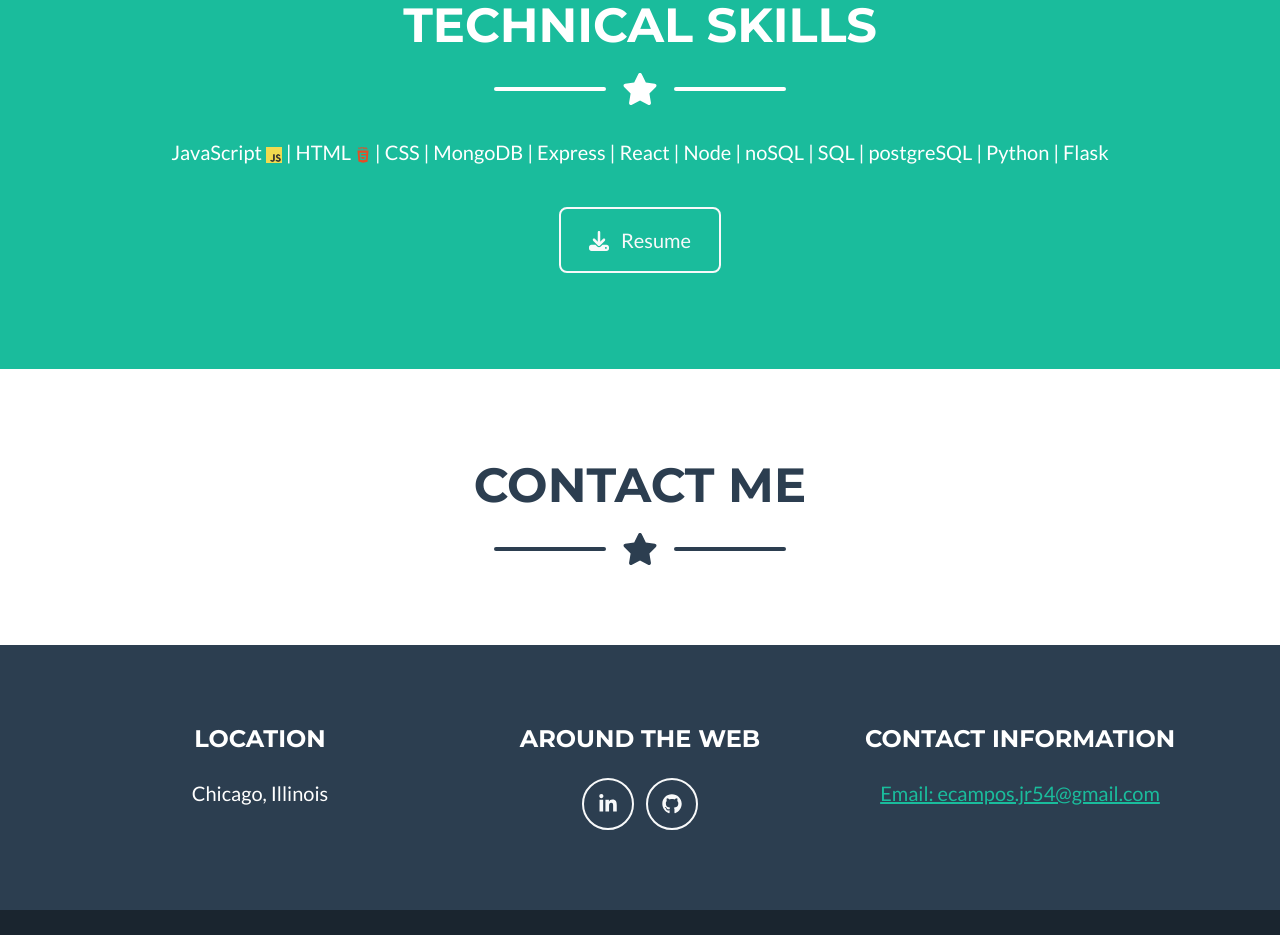
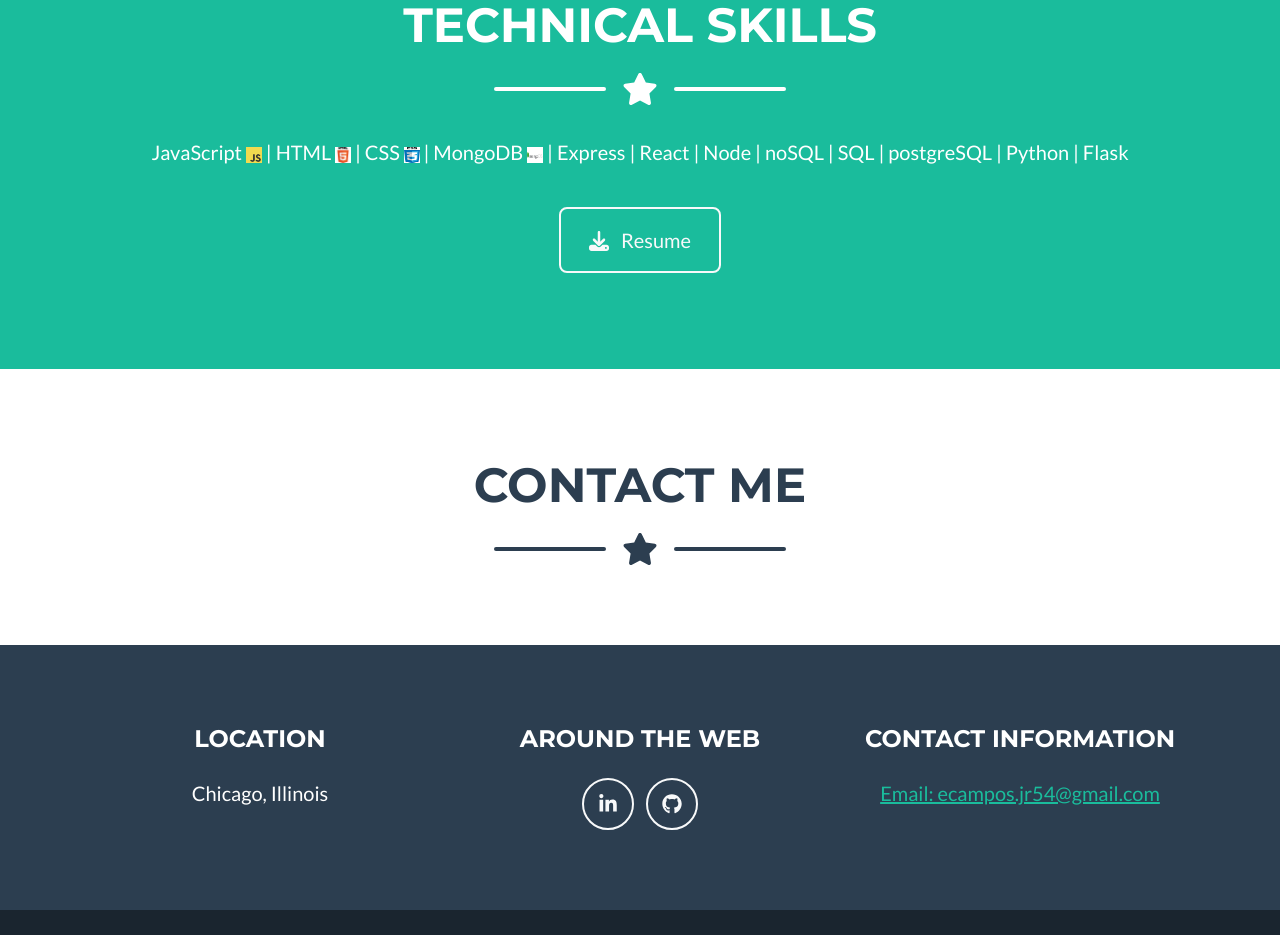
Before and after one commit to 3campos/3campos.github.io, a website: page index.html in a window 1280 px wide. Shown: the part 2280-3215 px from the top of the page. Drawn offline with nearby package versions, Linux system fonts and the light colour scheme.

Commit message:
add css, html and mongo icons

```diff
--- a/index.html
+++ b/index.html
@@ -139,7 +139,7 @@
             </div>
             <!-- Technical Skills -->
             <div class="row">
-                <p class="lead" id="languages"> JavaScript <img id="javascriptIcon" src="/src/icons/JavaScript.png"> | HTML <img id="htmlIcon" src="/src/icons/Html5_logo.svg"> | CSS | MongoDB | Express | React | Node | noSQL | SQL | postgreSQL | Python | Flask </p>
+                <p class="lead" id="languages"> JavaScript <img class="stackIcon" src="/src/icons/JavaScript.png"> | HTML <img class="stackIcon" src="/src/icons/Html5_logo.png"> | CSS <img class="stackIcon" src="/src/icons/CSS3.jpeg"> | MongoDB <img class="stackIcon" src="/src/icons/MongoDB-Logo.jpeg"> | Express | React | Node | noSQL | SQL | postgreSQL | Python | Flask </p>
             </div>
             <!-- About Section Button-->
             <div class="text-center mt-4">
```
Also changed, not shown: dist/css/styles.css, src/icons/MongoDB-Logo.jpeg (added).
